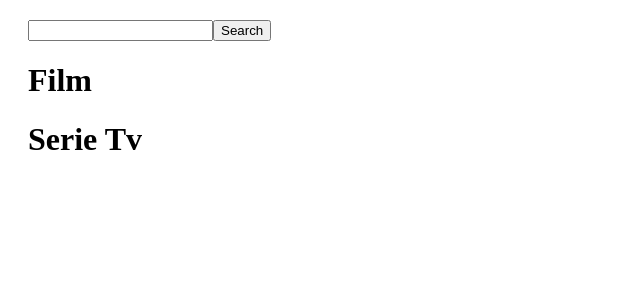
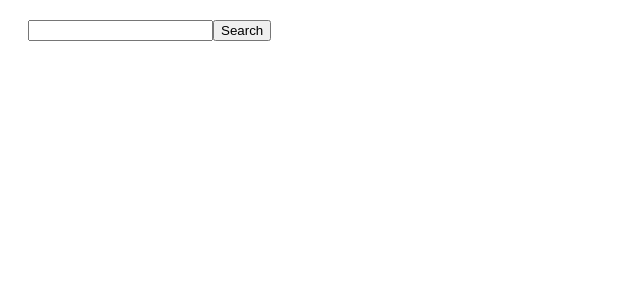
Before and after one commit to Faber000/vue-boolflix, a Vue app: page / in a window 1280 px wide. Shown: the top 300 px of the page, without its empty margins (0-640 px from the left). Built offline with nearby package versions, Linux system fonts and the light colour scheme.

Commit message:
correzione

```diff
--- a/src/components/blocks/BaseHeader.vue
+++ b/src/components/blocks/BaseHeader.vue
@@ -6,7 +6,7 @@
         </form>
         <div class="results">
 
-            <h1>Film</h1>
+            <h1 v-if="FilmVisible">Film</h1>
             <div class="film" v-for="movie in shared.SharedFilms" :key="movie.id">
                 <div>
                     Titolo: {{movie.title}}
@@ -22,7 +22,7 @@
                 </div>
             </div>
 
-            <h1>Serie Tv</h1>
+            <h1 v-if="SeriesVisible">Serie Tv</h1>
             <div class="serie" v-for="serie in shared.SharedtvSeries" :key="serie.id">
                 <div>
                     Titolo: {{serie.name}}
@@ -51,6 +51,8 @@
         return {
             searchText: '',
             shared,
+            FilmVisible: false,
+            SeriesVisible: false,
         }
     },
 
@@ -66,6 +68,7 @@
                     }
                 ).then((response) => {
                     shared.SharedFilms = response.data.results;
+                    this.FilmVisible = true;
                 }).catch((error) => {
                     console.log(error);
                 })
@@ -80,6 +83,7 @@
                     }
                 ).then((response) => {
                     shared.SharedtvSeries = response.data.results;
+                    this.SeriesVisible = true;
                 }).catch((error) => {
                     console.log(error);
                 })
```
